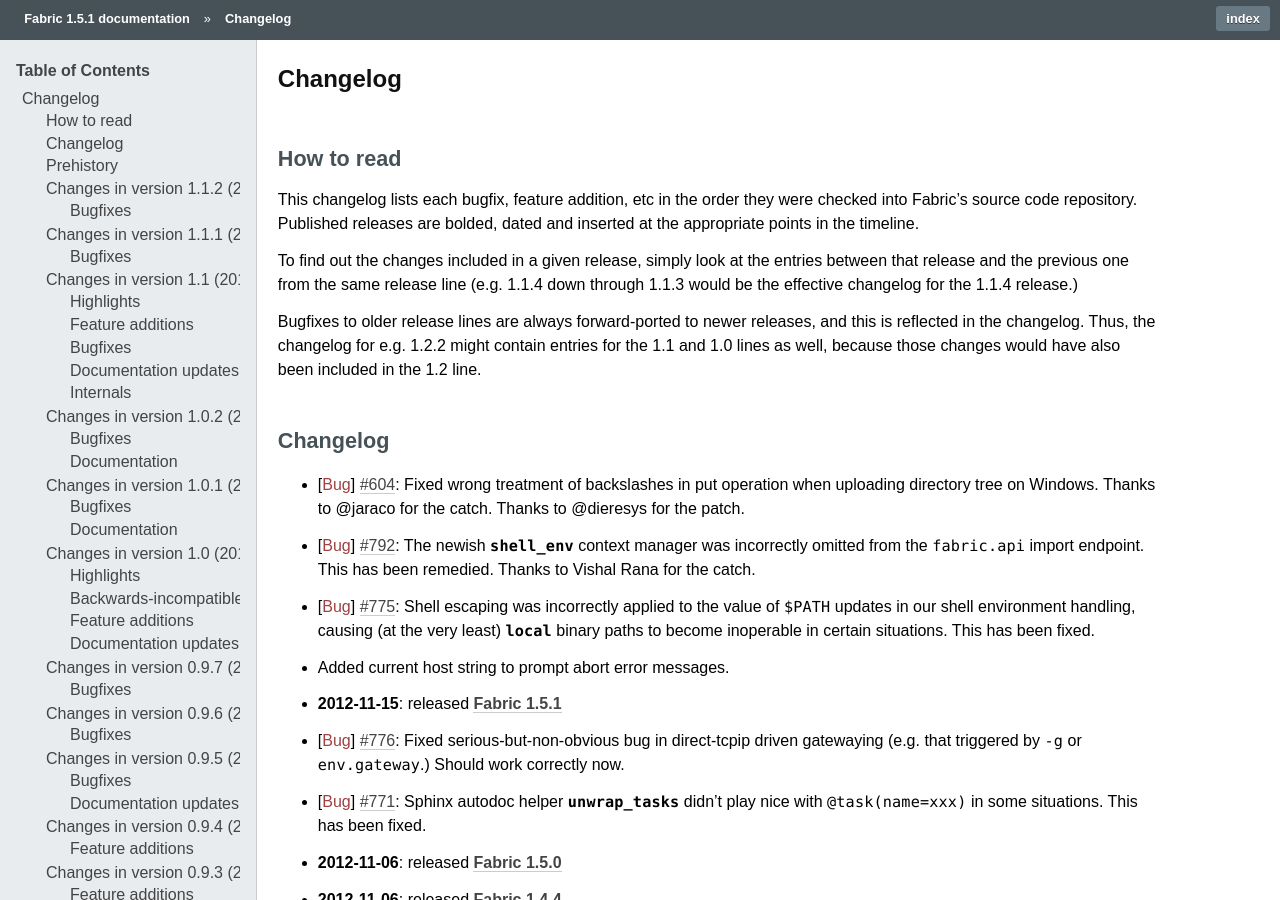
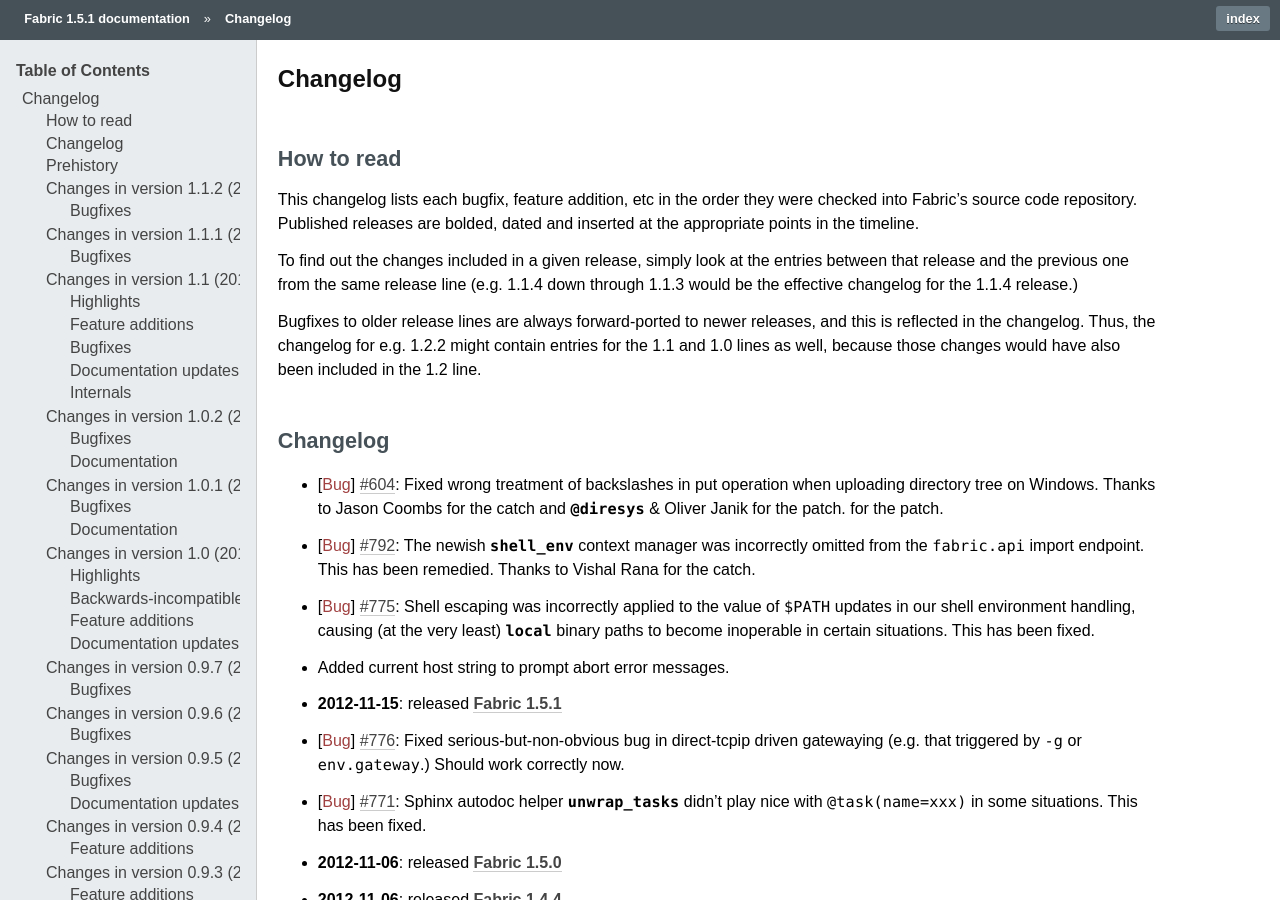
Before and after one commit to fabric/fabric, a Sphinx documentation site: the page built from docs/changelog.rst, in a window 1280 px wide and 900 px high. Built offline with Sphinx 7.4.7, drawn with Linux system fonts in a browser that asks for light colours.

Commit message:
Tweak changelog

```diff
--- a/docs/changelog.rst
+++ b/docs/changelog.rst
@@ -26,7 +26,8 @@
 =========
 
 * :bug:`604` Fixed wrong treatment of backslashes in put operation when uploading
-  directory tree on Windows. Thanks to @jaraco for the catch. Thanks to @dieresys
+  directory tree on Windows. Thanks to Jason Coombs for the catch and
+  `@diresys` & Oliver Janik for the patch.
   for the patch.
 * :bug:`792` The newish `~fabric.context_managers.shell_env` context manager
   was incorrectly omitted from the ``fabric.api`` import endpoint. This has
```
